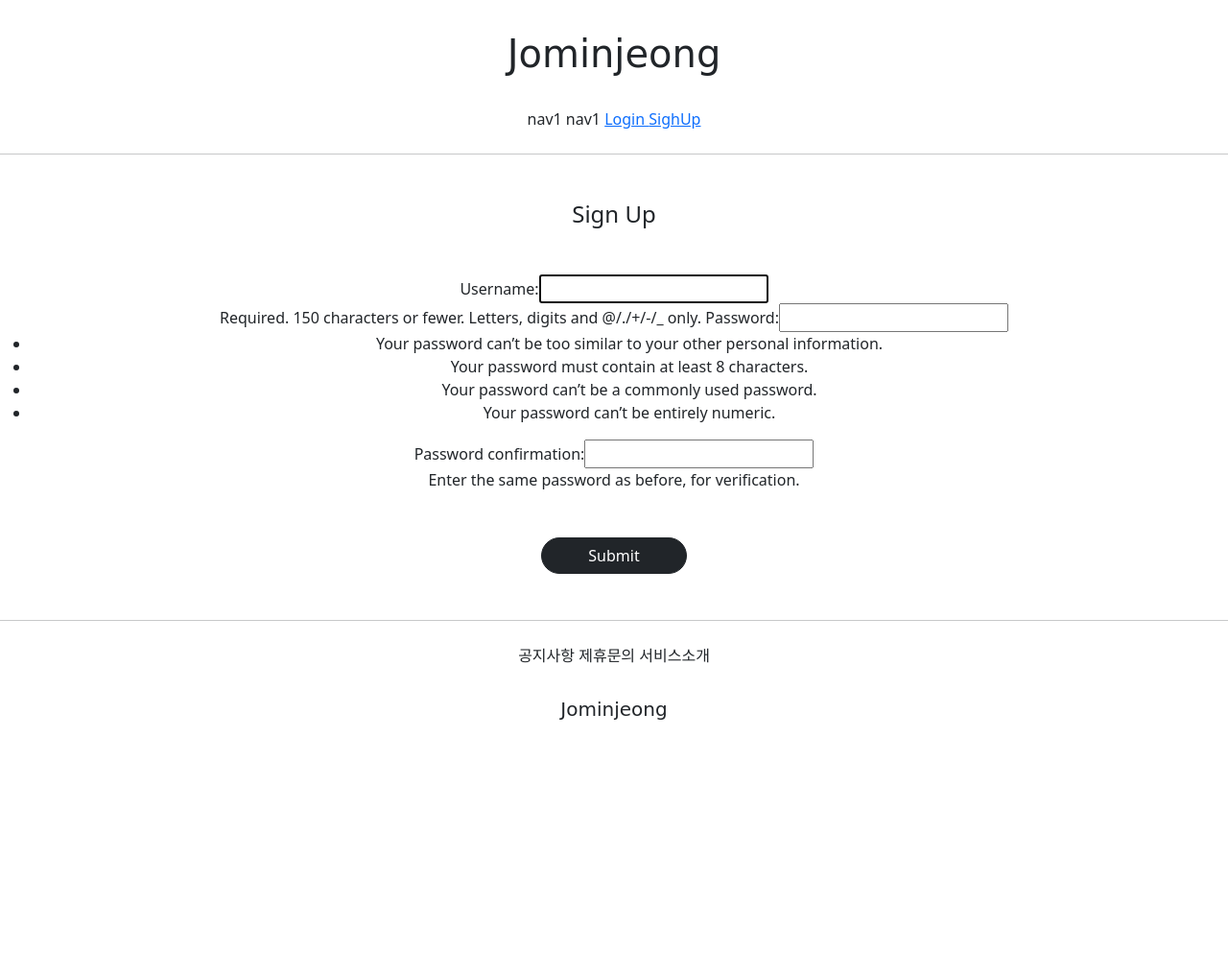
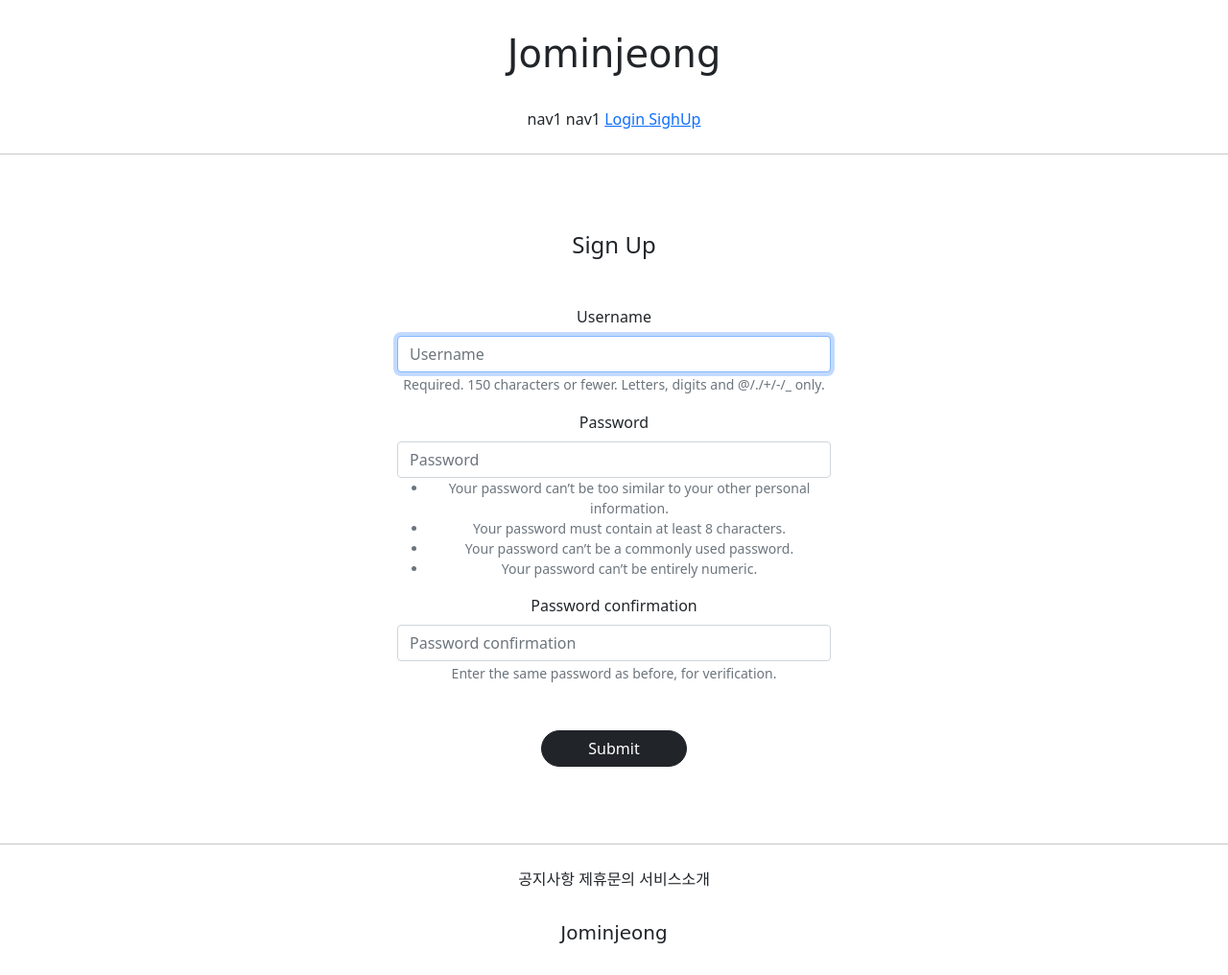
Before and after one commit to minjeong00/web_class_myself, a Django app: page /accounts/create/ in a window 1280 px wide. Shown: the whole page at 96% size. Before the commit the page ends 750 px from the top, so only its background shows below. Run offline with Django 3.2, Linux system fonts and the light colour scheme; parts of the project's set-up code (start-up, migrations or seed data) failed here and were passed over; some libraries are stand-ins or nearby versions; some web fonts are replaced.

Commit message:
7/15 web application class

```diff
--- a/accountapp/templates/accountapp/create.html
+++ b/accountapp/templates/accountapp/create.html
@@ -1,8 +1,9 @@
 {% extends 'base.html' %}
+{% load bootstrap4 %}
 
 {% block content %}
 
-    <div class="text-center">
+    <div class="text-center mw-500 m-auto">
         <div class="m-5">
             <h4>
                 Sign Up
@@ -11,7 +12,7 @@
         <div>
             <form action="{% url 'accountapp:create' %}" method="post">
                 {% csrf_token %}
-                {{ form }}
+                {% bootstrap_form form %}
                 <div class="m-5">
                 <input type="submit"
                        class="btn btn-dark rounded-pill px-5">
--- a/accountapp/templates/accountapp/login.html
+++ b/accountapp/templates/accountapp/login.html
@@ -1,8 +1,9 @@
 {% extends 'base.html' %}
+{% load bootstrap4 %}
 
 {% block content %}
 
-    <div class="text-center">
+    <div class="text-center mw-500 m-auto">
         <div class="m-5">
             <h4>
                 Login
@@ -11,7 +12,7 @@
         <div>
             <form action="{% url 'accountapp:login' %}" method="post">
                 {% csrf_token %}
-                {{ form }}
+                {% bootstrap_form form %}
                 <div class="m-5">
                 <input type="submit"
                        class="btn btn-dark rounded-pill px-5">
--- a/gis_self/settings.py
+++ b/gis_self/settings.py
@@ -50,7 +50,8 @@ INSTALLED_APPS = [
     'django.contrib.sessions',
     'django.contrib.messages',
     'django.contrib.staticfiles',
-    'accountapp'
+    'bootstrap4',
+    'accountapp',
 ]
 
 MIDDLEWARE = [
--- a/static/base.css
+++ b/static/base.css
@@ -13,3 +13,8 @@
 .jominjeong_footer_button{
     margin-top: 1.5rem;
 }
+
+.mw-500 {
+    max-width: 500px;
+    padding: 1rem 1.5rem;
+}
```
